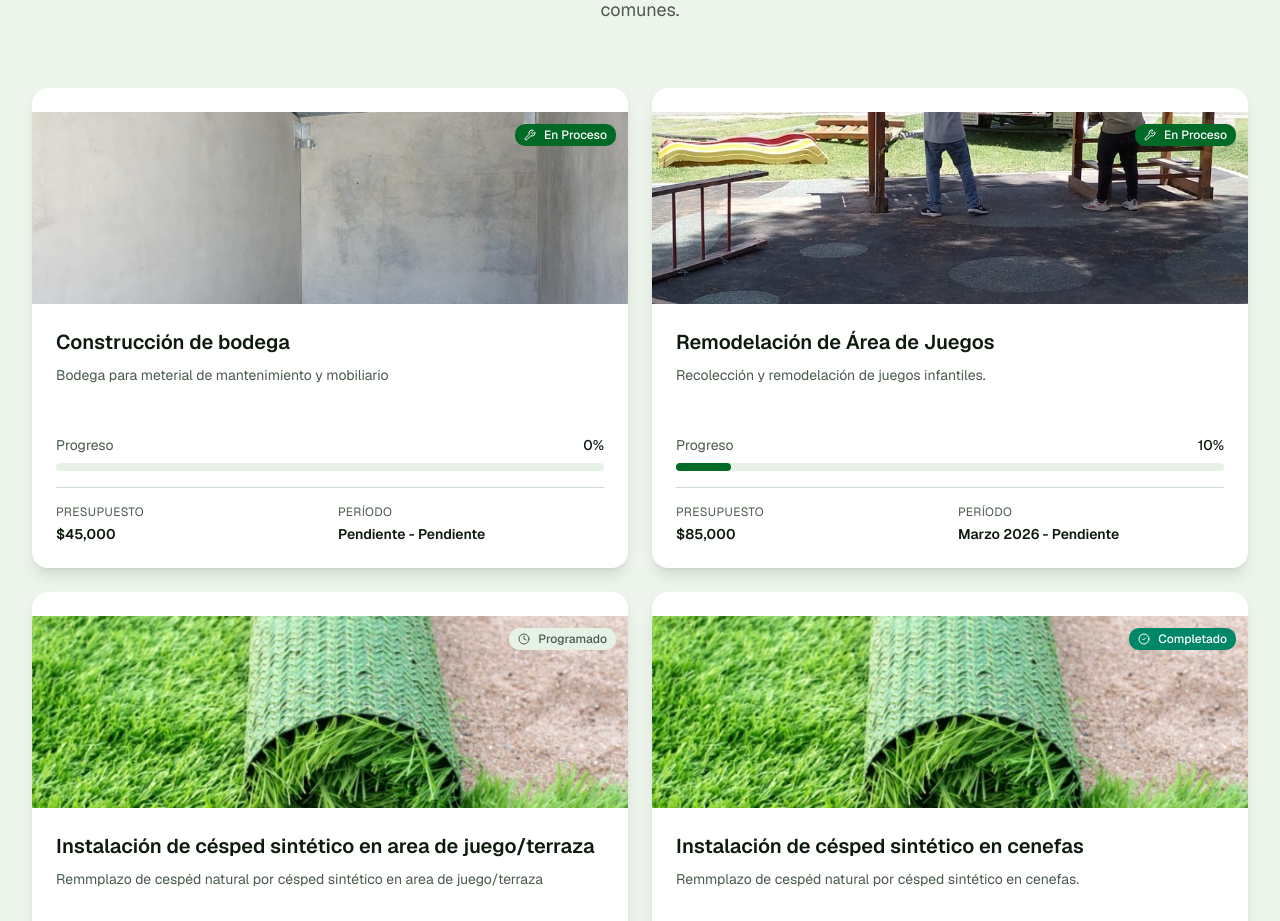
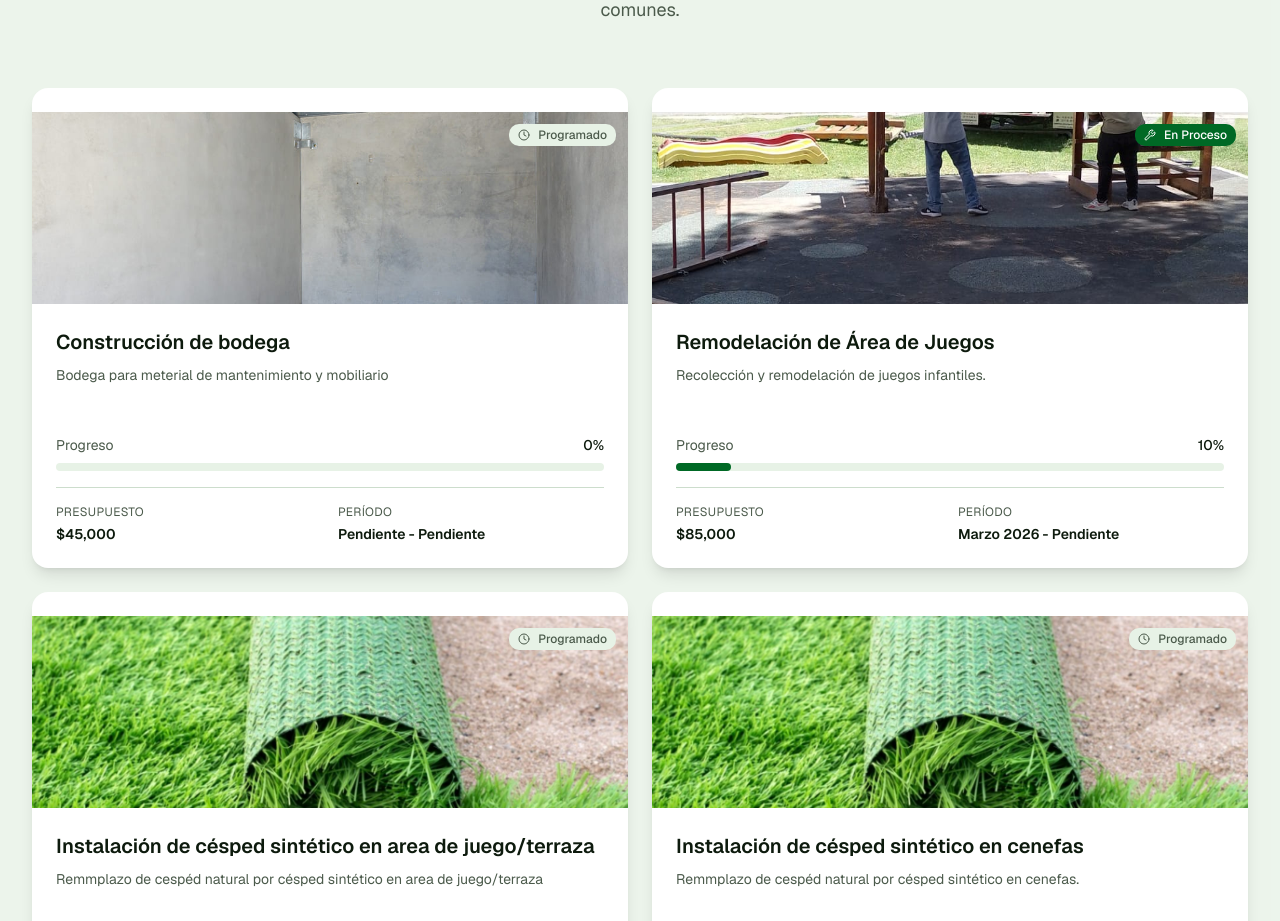
Before and after one commit to KinjoaCal/Portal-Savia-Orquidea, a Next.js app: page / in a window 1280 px wide. Shown: the part 2060-2981 px from the top of the page. Built offline with nearby package versions, Linux system fonts and the light colour scheme.

Commit message:
cambio en status de obtas

```diff
--- a/components/projects-section.tsx
+++ b/components/projects-section.tsx
@@ -10,7 +10,7 @@ const projects = [
     id: 1,
     title: "Construcción de bodega",
     description: "Bodega para meterial de mantenimiento y mobiliario",
-    status: "en_proceso",
+    status: "programado",
     progress: 0,
     budget: 45000,
     startDate: "Pendiente",
@@ -43,7 +43,7 @@ const projects = [
     id: 4,
     title: "Instalación de césped sintético en cenefas ",
     description: "Remmplazo de cespéd natural por césped sintético en cenefas.",
-    status: "completado",
+    status: "programado",
     progress: 100,
     budget: 62000,
     startDate: "Enero 2026",
```
